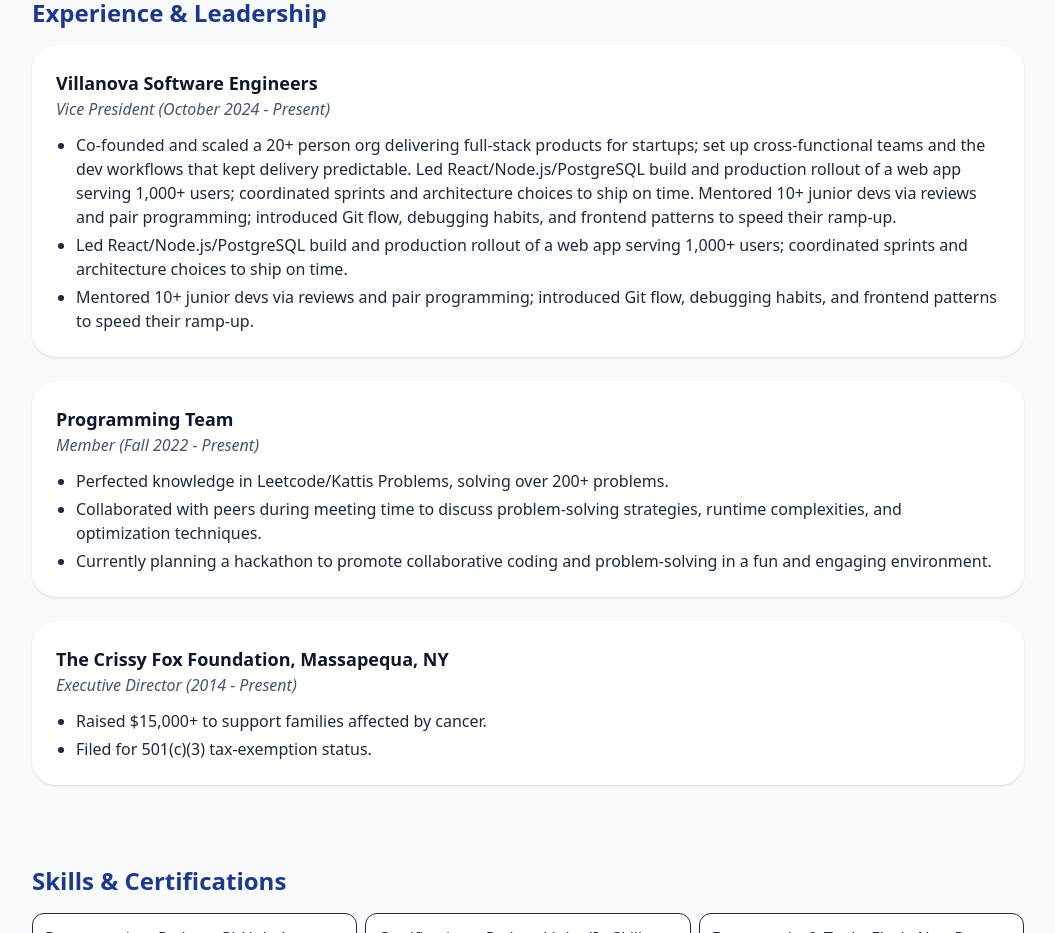
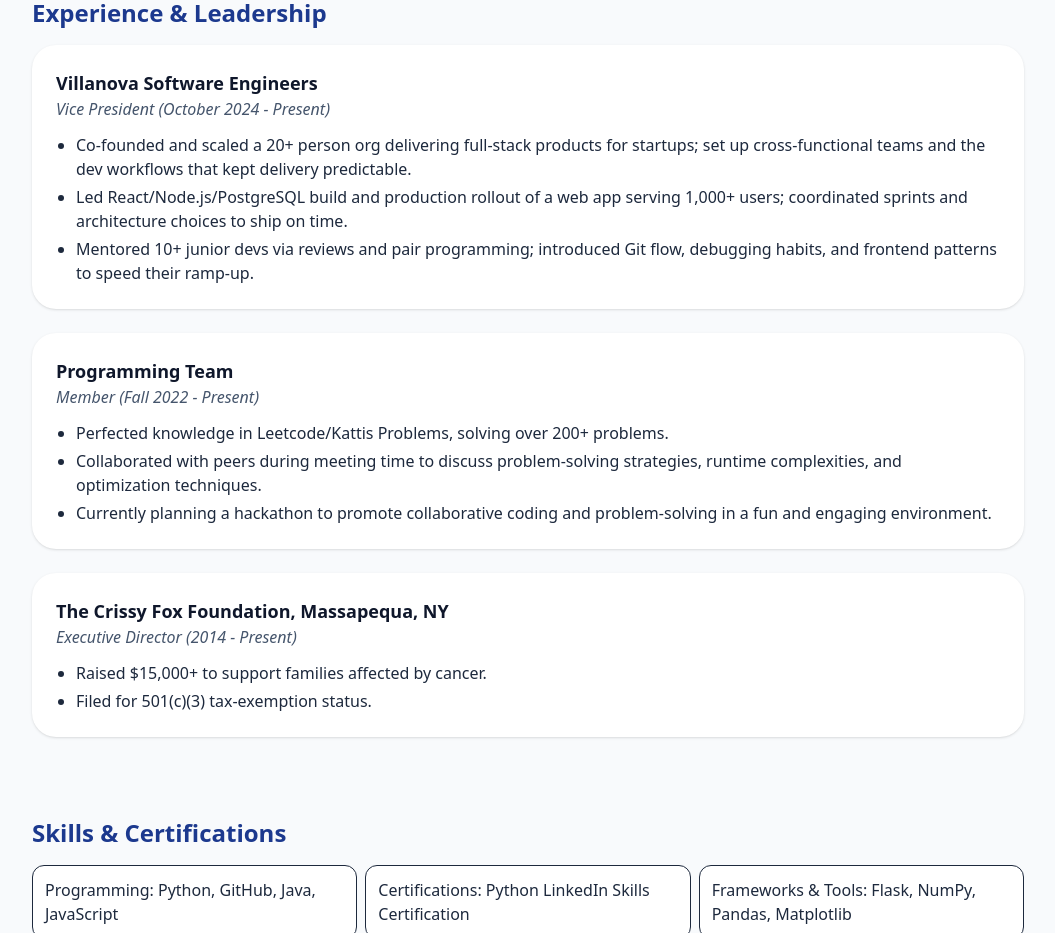
Before and after one commit to ofox24/WebPortfolio, a React (Vite) app: page / in a window 1280 px wide. Shown: the part 1500-2433 px from the top of the page, without its empty margins (112-1167 px from the left). Built offline with nearby package versions, Linux system fonts and the light colour scheme.

Commit message:
Update experience

```diff
--- a/src/sections/Experience.jsx
+++ b/src/sections/Experience.jsx
@@ -9,8 +9,7 @@
           <p className="text-slate-600 italic">Vice President (October 2024 - Present)</p>
           <ul className="mt-3 list-disc pl-5 space-y-1 text-slate-800">
             <li>Co-founded and scaled a 20+ person org delivering full-stack products for startups; set up cross-functional teams and the dev workflows that kept delivery predictable.
-Led React/Node.js/PostgreSQL build and production rollout of a web app serving 1,000+ users; coordinated sprints and architecture choices to ship on time.
-Mentored 10+ junior devs via reviews and pair programming; introduced Git flow, debugging habits, and frontend patterns to speed their ramp-up.
+
 
 </li>
             <li>Led React/Node.js/PostgreSQL build and production rollout of a web app serving 1,000+ users; coordinated sprints and architecture choices to ship on time.</li>
```
